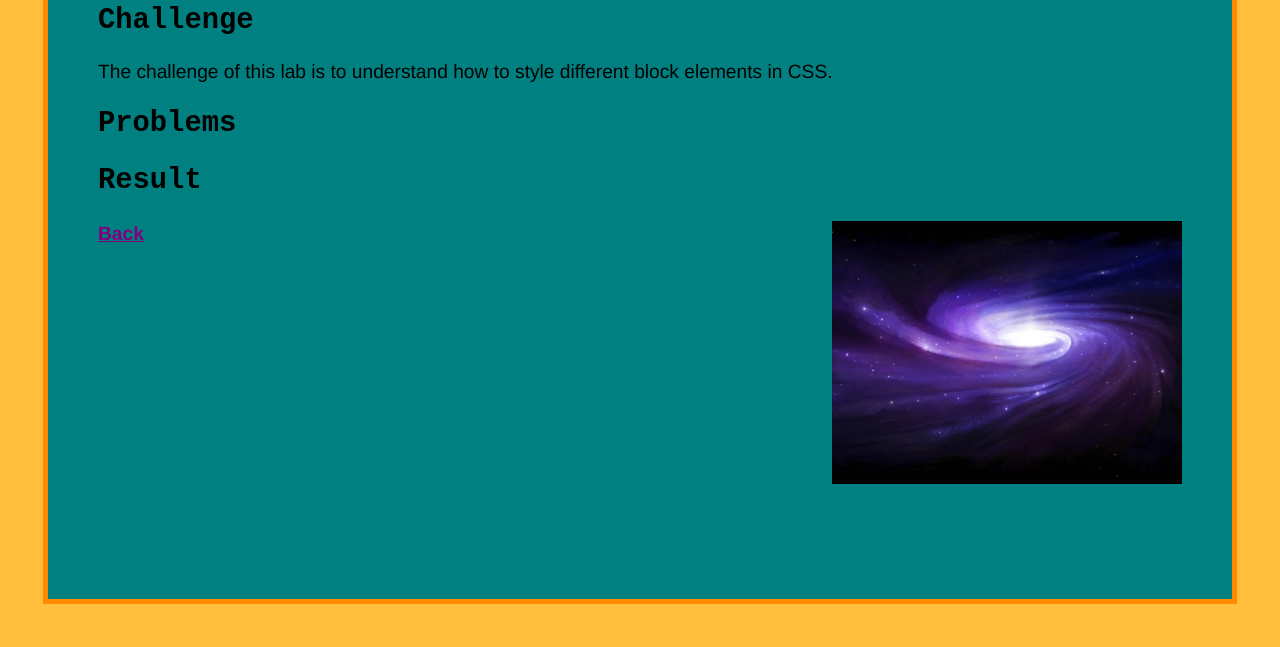
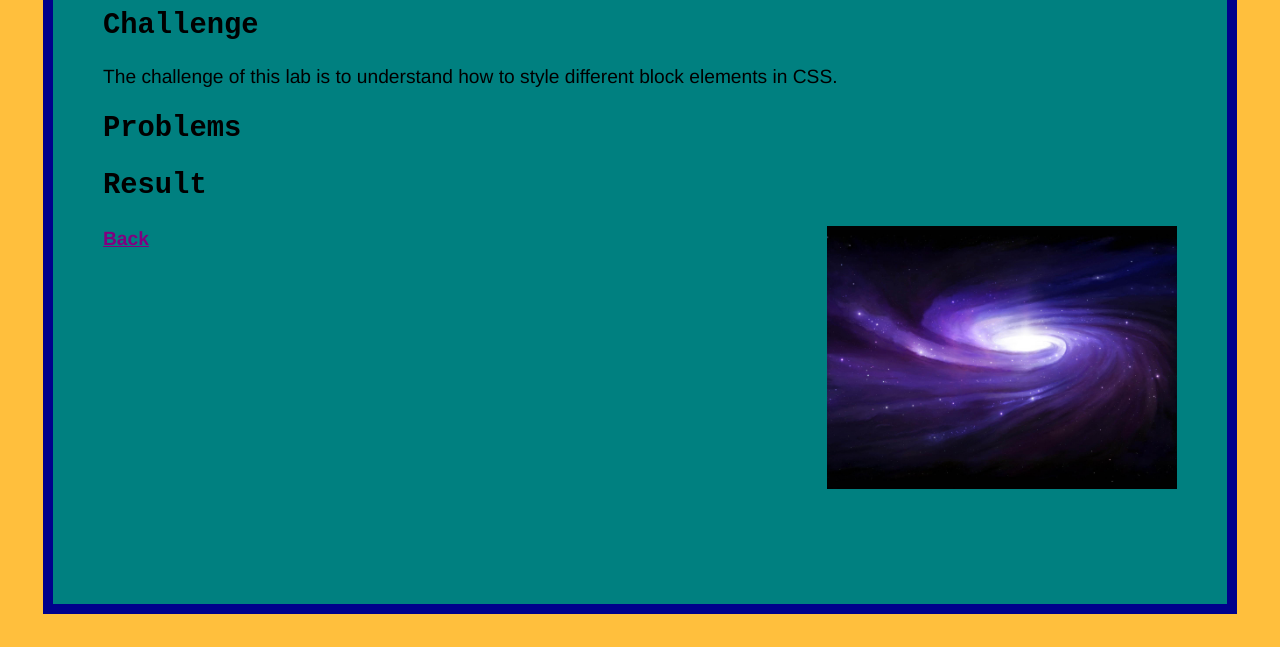
Before and after one commit to VoidReaper7074/cst251, a plain HTML site: page lab9/index.html in a window 1280 px wide. Shown: the part 189-836 px from the top of the page. Drawn offline with Linux system fonts and the light colour scheme.

Commit message:
Update lab.css

```diff
--- a/lab9/css/lab.css
+++ b/lab9/css/lab.css
@@ -1,7 +1,7 @@
 div#content {
     padding: 50px;
     background-color: teal;
-    border: solid 5px darkorange;
+    border: solid 10px darkblue;
     height: 80vh;
     margin: 10px 10px 0px 10px;
 }
```
